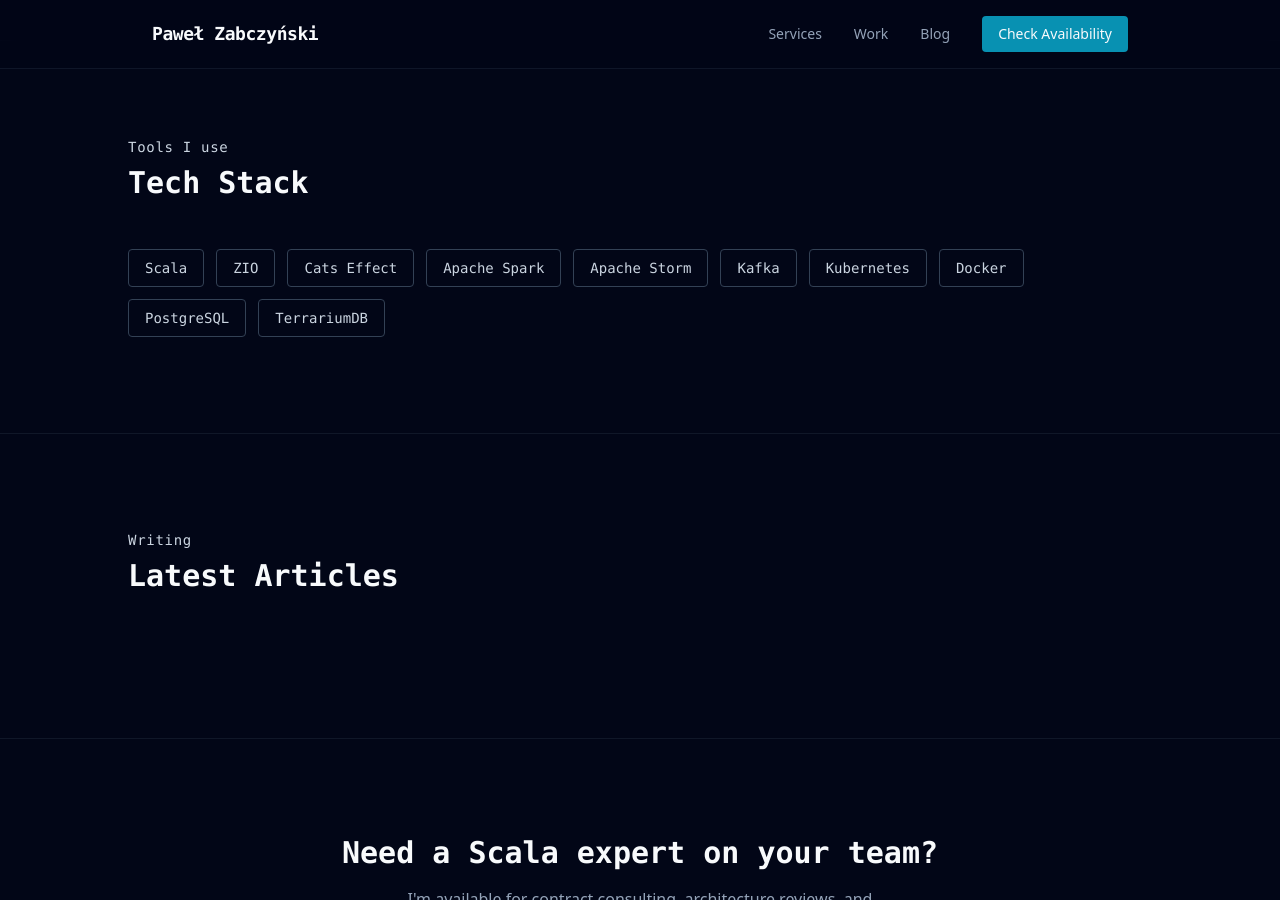
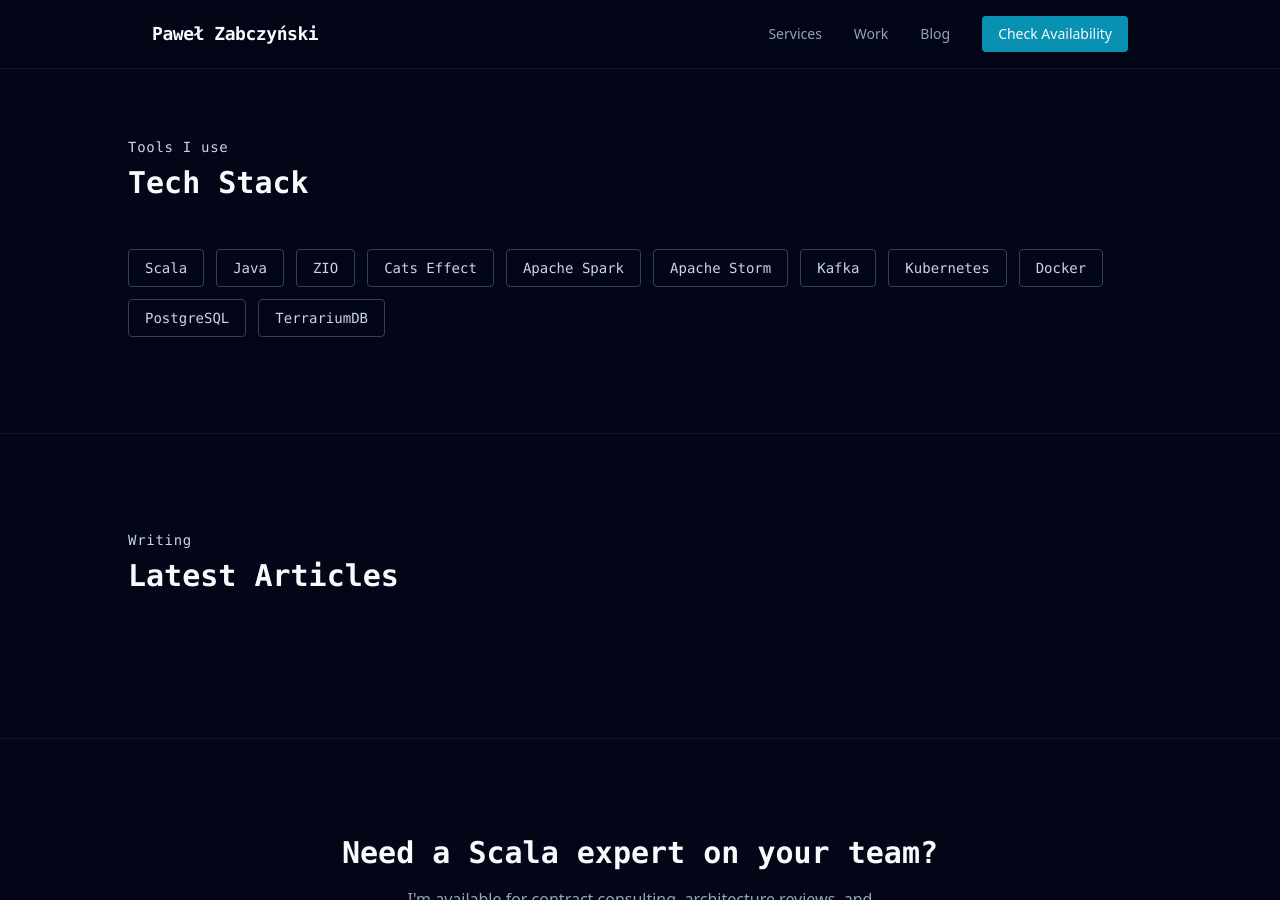
Before and after one commit to sezerp/sezerp.github.io, a Jekyll site: the page built from index.html, in a window 1280 px wide and 900 px high, scrolled down 2550 px. Built offline with Jekyll 4.4.1, drawn with Linux system fonts in a browser that asks for light colours; nearby versions of some CDN libraries.

Commit message:
chore: update list of provided services

```diff
--- a/index.html
+++ b/index.html
@@ -131,7 +131,7 @@
     <h2 class="font-mono font-bold text-2xl md:text-3xl text-slate-50 mb-12">Tech Stack</h2>
 
     <div class="flex flex-wrap gap-3">
-      {% assign techs = "Scala|ZIO|Cats Effect|Apache Spark|Apache Storm|Kafka|Kubernetes|Docker|PostgreSQL|TerrariumDB" | split: "|" %}
+      {% assign techs = "Scala|Java|ZIO|Cats Effect|Apache Spark|Apache Storm|Kafka|Kubernetes|Docker|PostgreSQL|TerrariumDB" | split: "|" %}
       {% for tech in techs %}
       <span class="font-mono text-sm text-slate-300 border border-slate-700 px-4 py-2 rounded hover:border-brand hover:text-brand transition-colors">
         {{ tech }}
```
